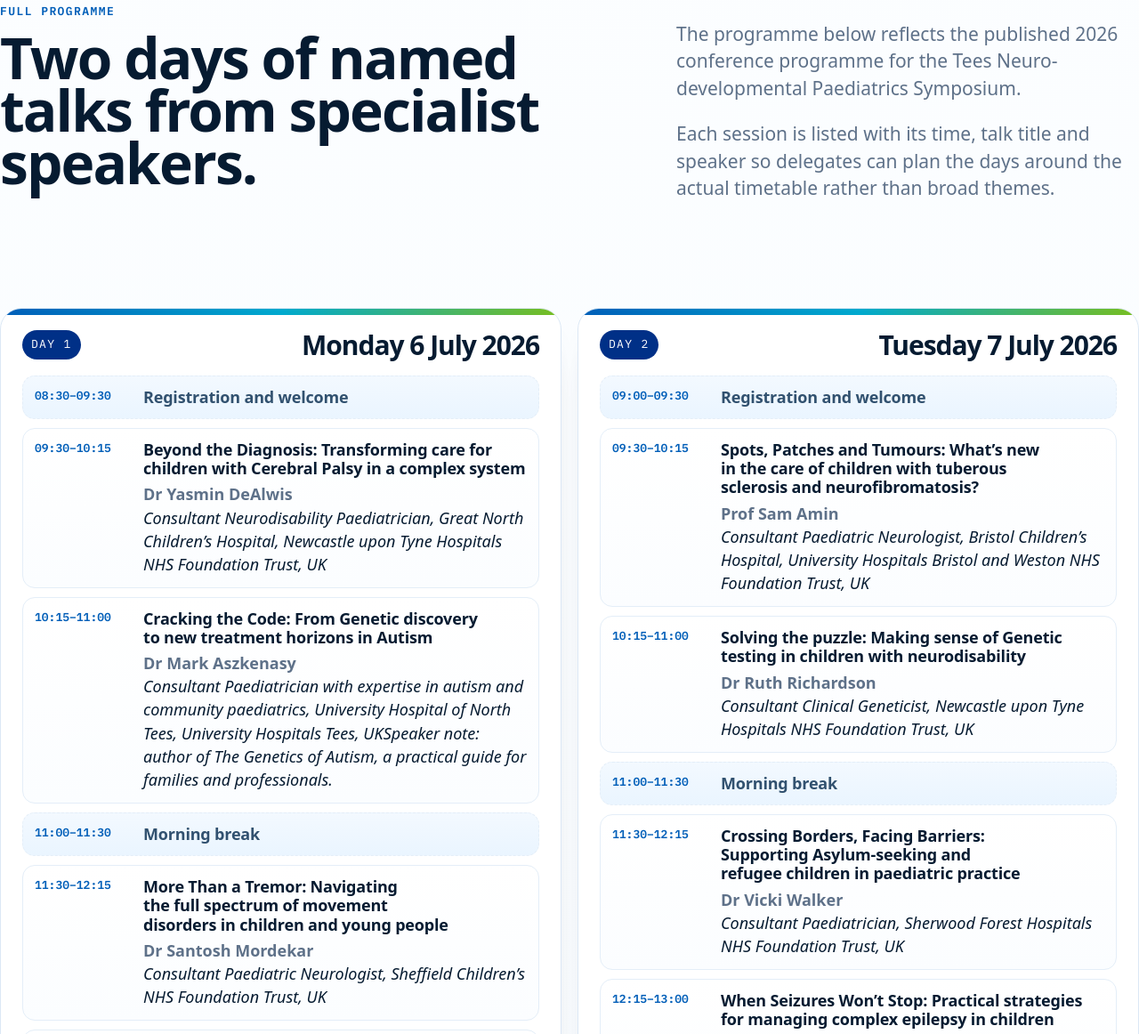
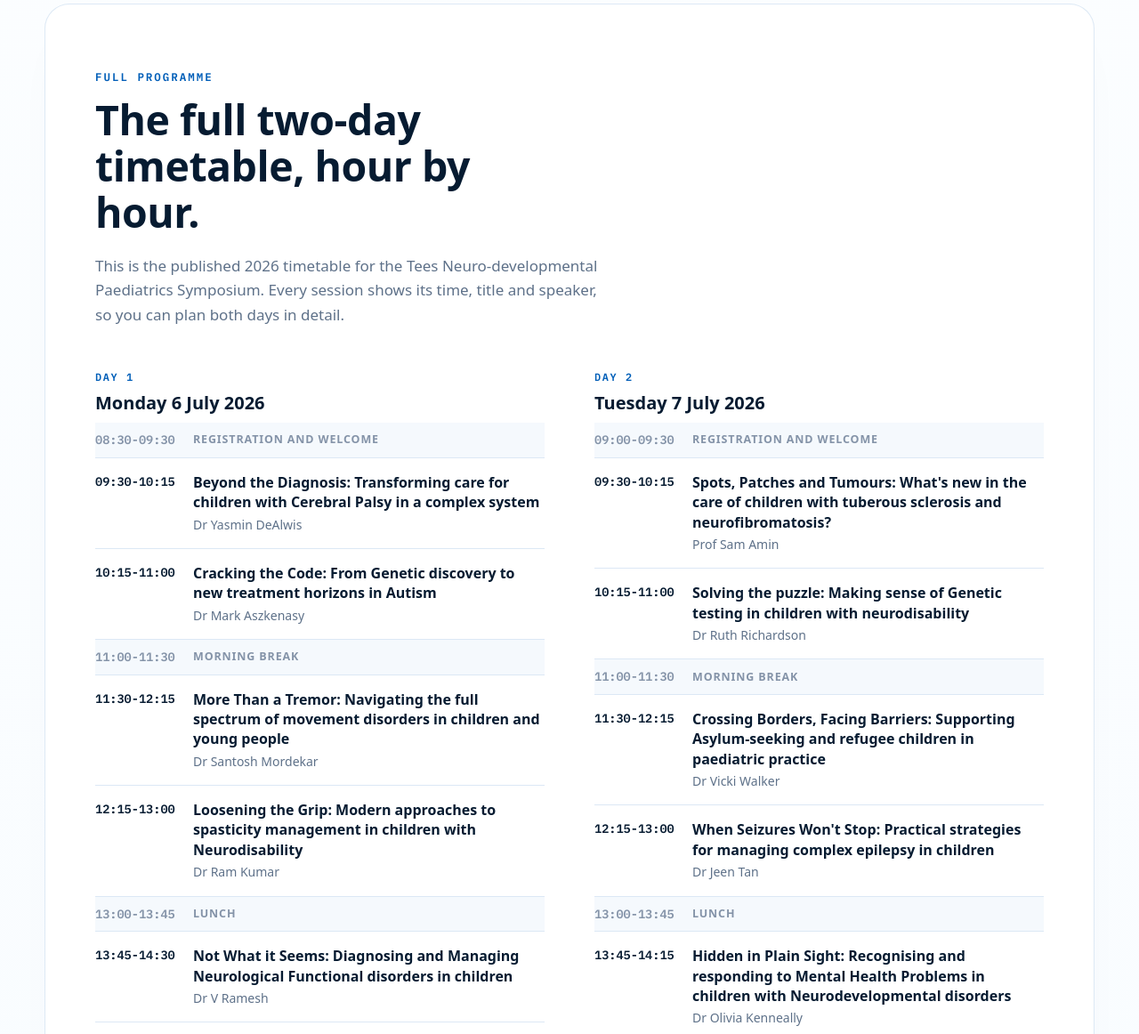
Before and after one commit to tedotedo/UHT-neurodevelopmental-symposium, a plain HTML site: page index.html in a window 1280 px wide. Shown: the part 2578-3740 px from the top of the page at 89% size. Drawn offline with Linux system fonts and the light colour scheme; a web font is replaced by a local one.

Commit message:
Integrate full programme timetable

```diff
--- a/index.html
+++ b/index.html
@@ -148,58 +148,49 @@
         </div>
       </section>
 
-      <section class="section section-grid intro" id="programme">
-        <div>
-          <p class="eyebrow blue">Full programme</p>
-          <h2>Two days of named talks from specialist speakers.</h2>
+      <section class="tnp-programme" id="programme" aria-labelledby="tnp-programme-heading">
+        <div class="tnp-inner">
+          <p class="tnp-eyebrow">Full Programme</p>
+          <h2 id="tnp-programme-heading" class="tnp-heading">The full two-day timetable, hour by hour.</h2>
+          <p class="tnp-intro">This is the published 2026 timetable for the Tees Neuro-developmental Paediatrics Symposium. Every session shows its time, title and speaker, so you can plan both days in detail.</p>
+          <div class="tnp-days">
+            <div class="tnp-day">
+              <p class="tnp-day-tag">Day 1</p>
+              <h3 class="tnp-day-date">Monday 6 July 2026</h3>
+              <ul class="tnp-list" role="list">
+                <li class="tnp-row tnp-interval"><span class="tnp-time">08:30-09:30</span><span class="tnp-label">Registration and welcome</span></li>
+                <li class="tnp-row"><time class="tnp-time">09:30-10:15</time><div class="tnp-session"><p class="tnp-title">Beyond the Diagnosis: Transforming care for children with Cerebral Palsy in a complex system</p><p class="tnp-speaker">Dr Yasmin DeAlwis</p></div></li>
+                <li class="tnp-row"><time class="tnp-time">10:15-11:00</time><div class="tnp-session"><p class="tnp-title">Cracking the Code: From Genetic discovery to new treatment horizons in Autism</p><p class="tnp-speaker">Dr Mark Aszkenasy</p></div></li>
+                <li class="tnp-row tnp-interval"><span class="tnp-time">11:00-11:30</span><span class="tnp-label">Morning break</span></li>
+                <li class="tnp-row"><time class="tnp-time">11:30-12:15</time><div class="tnp-session"><p class="tnp-title">More Than a Tremor: Navigating the full spectrum of movement disorders in children and young people</p><p class="tnp-speaker">Dr Santosh Mordekar</p></div></li>
+                <li class="tnp-row"><time class="tnp-time">12:15-13:00</time><div class="tnp-session"><p class="tnp-title">Loosening the Grip: Modern approaches to spasticity management in children with Neurodisability</p><p class="tnp-speaker">Dr Ram Kumar</p></div></li>
+                <li class="tnp-row tnp-interval"><span class="tnp-time">13:00-13:45</span><span class="tnp-label">Lunch</span></li>
+                <li class="tnp-row"><time class="tnp-time">13:45-14:30</time><div class="tnp-session"><p class="tnp-title">Not What it Seems: Diagnosing and Managing Neurological Functional disorders in children</p><p class="tnp-speaker">Dr V Ramesh</p></div></li>
+                <li class="tnp-row"><time class="tnp-time">14:30-15:15</time><div class="tnp-session"><p class="tnp-title">Following the Metabolic Trail: When and how to investigate Neurometabolic conditions in children with developmental disorders</p><p class="tnp-speaker">Dr Bernd C Schwahn</p></div></li>
+                <li class="tnp-row tnp-interval"><span class="tnp-time">15:15-15:30</span><span class="tnp-label">Afternoon break</span></li>
+                <li class="tnp-row"><time class="tnp-time">15:30-16:15</time><div class="tnp-session"><p class="tnp-title">Compassionate Communication in Palliative Care for Children with Neurodisability</p><p class="tnp-speaker">Dr Helen Aspey</p></div></li>
+                <li class="tnp-row tnp-interval"><span class="tnp-time">16:15</span><span class="tnp-label">Close</span></li>
+              </ul>
+            </div>
+            <div class="tnp-day">
+              <p class="tnp-day-tag">Day 2</p>
+              <h3 class="tnp-day-date">Tuesday 7 July 2026</h3>
+              <ul class="tnp-list" role="list">
+                <li class="tnp-row tnp-interval"><span class="tnp-time">09:00-09:30</span><span class="tnp-label">Registration and welcome</span></li>
+                <li class="tnp-row"><time class="tnp-time">09:30-10:15</time><div class="tnp-session"><p class="tnp-title">Spots, Patches and Tumours: What's new in the care of children with tuberous sclerosis and neurofibromatosis?</p><p class="tnp-speaker">Prof Sam Amin</p></div></li>
+                <li class="tnp-row"><time class="tnp-time">10:15-11:00</time><div class="tnp-session"><p class="tnp-title">Solving the puzzle: Making sense of Genetic testing in children with neurodisability</p><p class="tnp-speaker">Dr Ruth Richardson</p></div></li>
+                <li class="tnp-row tnp-interval"><span class="tnp-time">11:00-11:30</span><span class="tnp-label">Morning break</span></li>
+                <li class="tnp-row"><time class="tnp-time">11:30-12:15</time><div class="tnp-session"><p class="tnp-title">Crossing Borders, Facing Barriers: Supporting Asylum-seeking and refugee children in paediatric practice</p><p class="tnp-speaker">Dr Vicki Walker</p></div></li>
+                <li class="tnp-row"><time class="tnp-time">12:15-13:00</time><div class="tnp-session"><p class="tnp-title">When Seizures Won't Stop: Practical strategies for managing complex epilepsy in children</p><p class="tnp-speaker">Dr Jeen Tan</p></div></li>
+                <li class="tnp-row tnp-interval"><span class="tnp-time">13:00-13:45</span><span class="tnp-label">Lunch</span></li>
+                <li class="tnp-row"><time class="tnp-time">13:45-14:15</time><div class="tnp-session"><p class="tnp-title">Hidden in Plain Sight: Recognising and responding to Mental Health Problems in children with Neurodevelopmental disorders</p><p class="tnp-speaker">Dr Olivia Kenneally</p></div></li>
+                <li class="tnp-row"><time class="tnp-time">14:15-15:00</time><div class="tnp-session"><p class="tnp-title">FASD: Facing the Realities, Celebrating the Progress, and Tackling what remains hard</p><p class="tnp-speaker">Dr Sarah Mills</p></div></li>
+                <li class="tnp-row tnp-interval"><span class="tnp-time" aria-hidden="true"></span><span class="tnp-label">Afternoon break</span></li>
+                <li class="tnp-row"><time class="tnp-time">15:00-15:45</time><div class="tnp-session"><p class="tnp-title">Crossing the Bridge: Transforming Transition for Young People with complex medical needs</p><p class="tnp-speaker">Dr Ramesh Kumar and Ms Debbie Dack</p></div></li>
+              </ul>
+            </div>
+          </div>
         </div>
-        <div class="intro-copy">
-          <p>The programme below reflects the published 2026 conference programme for the Tees Neuro-developmental Paediatrics Symposium.</p>
-          <p>Each session is listed with its time, talk title and speaker so delegates can plan the days around the actual timetable rather than broad themes.</p>
-        </div>
-      </section>
-
-      <section class="programme-board" aria-label="Full symposium programme">
-        <article class="day-programme">
-          <div class="day-heading">
-            <span>Day 1</span>
-            <h3>Monday 6 July 2026</h3>
-          </div>
-          <ol class="session-list">
-            <li class="session break"><time>08:30–09:30</time><div><strong>Registration and welcome</strong></div></li>
-            <li class="session"><time>09:30–10:15</time><div><strong>Beyond the Diagnosis: Transforming care for children with Cerebral Palsy in a complex system</strong><span>Dr Yasmin DeAlwis</span></div></li>
-            <li class="session"><time>10:15–11:00</time><div><strong>Cracking the Code: From Genetic discovery to new treatment horizons in Autism</strong><span>Dr Mark Aszkenasy</span></div></li>
-            <li class="session break"><time>11:00–11:30</time><div><strong>Morning break</strong></div></li>
-            <li class="session"><time>11:30–12:15</time><div><strong>More Than a Tremor: Navigating the full spectrum of movement disorders in children and young people</strong><span>Dr Santosh Mordekar</span></div></li>
-            <li class="session"><time>12:15–13:00</time><div><strong>Loosening the Grip: Modern approaches to spasticity management in children with Neurodisability</strong><span>Dr Ram Kumar</span></div></li>
-            <li class="session break"><time>13:00–13:45</time><div><strong>Lunch</strong></div></li>
-            <li class="session"><time>13:45–14:30</time><div><strong>Not What it Seems: Diagnosing and Managing Neurological Functional disorders in children</strong><span>Dr V Ramesh</span></div></li>
-            <li class="session"><time>14:30–15:15</time><div><strong>Following the Metabolic Trail: When and how to investigate Neurometabolic conditions in children with developmental disorders</strong><span>Dr Bernd C Schwahn</span></div></li>
-            <li class="session break"><time>15:15–15:30</time><div><strong>Afternoon break</strong></div></li>
-            <li class="session"><time>15:30–16:15</time><div><strong>Compassionate Communication in Palliative Care for Children with Neurodisability</strong><span>Dr Helen Aspey</span></div></li>
-            <li class="session break"><time>16:15</time><div><strong>Close</strong></div></li>
-          </ol>
-        </article>
-
-        <article class="day-programme">
-          <div class="day-heading">
-            <span>Day 2</span>
-            <h3>Tuesday 7 July 2026</h3>
-          </div>
-          <ol class="session-list">
-            <li class="session break"><time>09:00–09:30</time><div><strong>Registration and welcome</strong></div></li>
-            <li class="session"><time>09:30–10:15</time><div><strong>Spots, Patches and Tumours: What’s new in the care of children with tuberous sclerosis and neurofibromatosis?</strong><span>Prof Sam Amin</span></div></li>
-            <li class="session"><time>10:15–11:00</time><div><strong>Solving the puzzle: Making sense of Genetic testing in children with neurodisability</strong><span>Dr Ruth Richardson</span></div></li>
-            <li class="session break"><time>11:00–11:30</time><div><strong>Morning break</strong></div></li>
-            <li class="session"><time>11:30–12:15</time><div><strong>Crossing Borders, Facing Barriers: Supporting Asylum-seeking and refugee children in paediatric practice</strong><span>Dr Vicki Walker</span></div></li>
-            <li class="session"><time>12:15–13:00</time><div><strong>When Seizures Won’t Stop: Practical strategies for managing complex epilepsy in children</strong><span>Dr Jeen Tan</span></div></li>
-            <li class="session break"><time>13:00–13:45</time><div><strong>Lunch</strong></div></li>
-            <li class="session"><time>13:45–14:15</time><div><strong>Hidden in Plain Sight: Recognising and responding to Mental Health Problems in children with Neurodevelopmental disorders</strong><span>Dr Olivia Kenneally</span></div></li>
-            <li class="session"><time>14:15–15:00</time><div><strong>FASD: Facing the Realities, Celebrating the Progress, and Tackling what remains hard</strong><span>Dr Sarah Mills</span></div></li>
-            <li class="session break"><time>Break</time><div><strong>Afternoon break</strong></div></li>
-            <li class="session"><time>15:00–15:45</time><div><strong>Crossing the Bridge: Transforming Transition for Young People with complex medical needs</strong><span>Dr Ramesh Kumar and Ms Debbie Dack</span></div></li>
-          </ol>
-        </article>
       </section>
 
       <section class="section notes-lab" id="talk-notes" aria-labelledby="notes-title">
--- a/styles.css
+++ b/styles.css
@@ -223,3 +223,129 @@ body.menu-open{overflow:hidden;touch-action:none;overscroll-behavior:none;}
   .resource-grid .resource-card,
   .resources-list .resource-card{padding:20px;border-radius:20px;}
 }
+
+/* Full Programme timetable section */
+.tnp-programme{
+  --tnp-ink:var(--ink);
+  --tnp-muted:var(--slate);
+  --tnp-faint:var(--muted);
+  --tnp-accent:var(--nhs-blue);
+  --tnp-line:var(--line);
+  --tnp-soft:var(--soft);
+  font-family:inherit;
+  background:#fff;
+  width:min(1180px,calc(100% - 36px));
+  margin:80px auto 48px;
+  padding:72px 56px;
+  border:1px solid rgba(220,232,245,.95);
+  border-radius:28px;
+  box-shadow:rgba(0,55,112,.08) 0 24px 58px -34px;
+  box-sizing:border-box;
+}
+.tnp-programme *,
+.tnp-programme *::before,
+.tnp-programme *::after{box-sizing:border-box}
+.tnp-inner{max-width:1080px;margin:0 auto}
+.tnp-eyebrow{
+  margin:0 0 14px;
+  color:var(--tnp-accent);
+  font-family:'IBM Plex Mono',monospace;
+  font-size:.78rem;
+  font-weight:700;
+  letter-spacing:.16em;
+  text-transform:uppercase;
+}
+.tnp-heading{
+  margin:0 0 20px;
+  color:var(--tnp-ink);
+  font-size:clamp(1.9rem,4vw,2.9rem);
+  font-weight:800;
+  line-height:1.12;
+  letter-spacing:-.01em;
+  max-width:18ch;
+}
+.tnp-intro{
+  margin:0 0 48px;
+  color:var(--tnp-muted);
+  font-size:1.0625rem;
+  line-height:1.6;
+  max-width:60ch;
+}
+.tnp-days{
+  display:grid;
+  grid-template-columns:1fr 1fr;
+  gap:56px;
+}
+.tnp-day-tag{
+  margin:0 0 6px;
+  color:var(--tnp-accent);
+  font-family:'IBM Plex Mono',monospace;
+  font-size:.74rem;
+  font-weight:700;
+  letter-spacing:.14em;
+  text-transform:uppercase;
+}
+.tnp-day-date{
+  margin:0 0 8px;
+  color:var(--tnp-ink);
+  font-size:1.25rem;
+  font-weight:700;
+  letter-spacing:0;
+}
+.tnp-list{list-style:none;margin:0;padding:0}
+.tnp-row{
+  display:grid;
+  grid-template-columns:92px 1fr;
+  gap:18px;
+  padding:16px 0;
+  border-top:1px solid var(--tnp-line);
+}
+.tnp-row:first-child{border-top:none}
+.tnp-time{
+  color:var(--tnp-ink);
+  font-family:'IBM Plex Mono',monospace;
+  font-size:.85rem;
+  font-weight:600;
+  font-variant-numeric:tabular-nums;
+  white-space:nowrap;
+  padding-top:1px;
+}
+.tnp-title{
+  margin:0;
+  color:var(--tnp-ink);
+  font-size:1rem;
+  font-weight:600;
+  line-height:1.4;
+}
+.tnp-speaker{
+  margin:4px 0 0;
+  color:var(--tnp-muted);
+  font-size:.875rem;
+  font-weight:400;
+}
+.tnp-interval{
+  align-items:center;
+  padding:9px 0;
+  background:var(--tnp-soft);
+  border-top:1px solid var(--tnp-line);
+}
+.tnp-interval .tnp-time{
+  color:var(--tnp-faint);
+  font-weight:600;
+}
+.tnp-interval .tnp-label{
+  color:var(--tnp-faint);
+  font-size:.78rem;
+  font-weight:600;
+  letter-spacing:.07em;
+  text-transform:uppercase;
+}
+@media (max-width:760px){
+  .tnp-programme{
+    width:calc(100% - 36px);
+    margin-top:52px;
+    padding:52px 20px;
+  }
+  .tnp-days{grid-template-columns:1fr;gap:44px}
+  .tnp-row{grid-template-columns:78px 1fr;gap:14px}
+}
```
Also changed, not shown: programme.html (+42 -51 lines).
